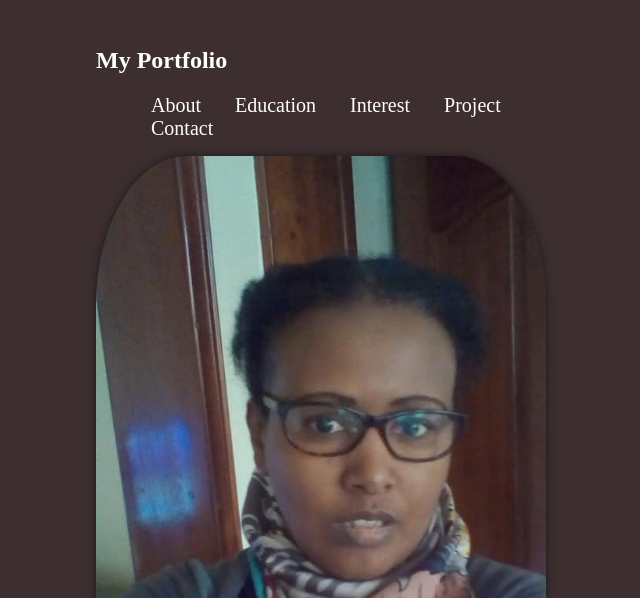
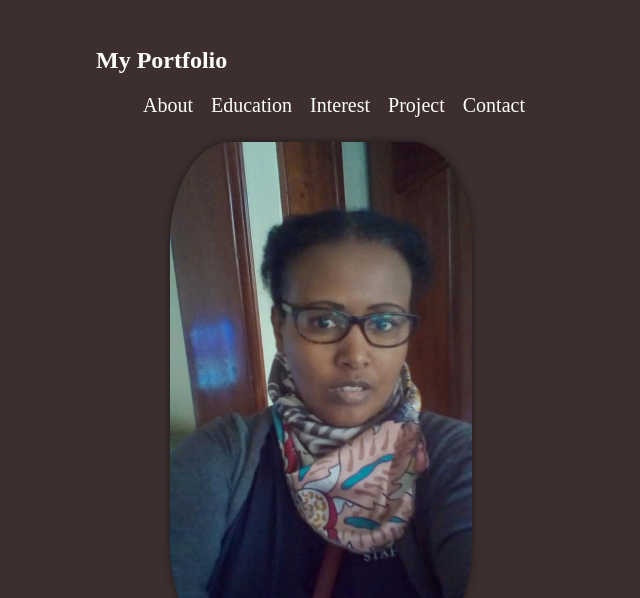
Before and after one commit to usanCode/my_portofolio, a plain HTML site: page index.html in a window 1280 px wide. Shown: the part 202-800 px from the top of the page, without its empty margins (94-734 px from the left). Drawn offline with Linux system fonts and the light colour scheme; a web font is replaced by a local one.

Commit message:
centering the image.

```diff
--- a/styles.css
+++ b/styles.css
@@ -11,7 +11,7 @@ body{
 .grid-container{
     display: grid;
     grid-template-columns:45%  45%;
-    grid-template-rows:15% 10%  10% 60%  ;
+    grid-template-rows:15% 10%  5% 60%  ;
     width: 1000px;
     height: 800%;
 
@@ -66,7 +66,7 @@ h1{
 
 li{
     display: inline;
-    padding: 15px;
+    padding: 7px;
 
     font-size: 20px;
 
@@ -87,8 +87,8 @@ a:hover{
     height: auto;
 
     justify-content: center;
-    grid-column-start: 2;
-    grid-column-end:3;
+    grid-column-start: 3;
+    grid-column-end:4;
     grid-row-start: 4;
     grid-row-end: 5;
 
@@ -111,15 +111,19 @@ a:hover{
     grid-column-end:2;
     grid-row-start: 4;
     grid-row-end: 5;
+    display: flex;
+    justify-content: center;
+    padding: 2%;
 
 
 }
 
 img{
-    width: 100%;
-    height:fit-content;
+    width: 70%;
+    height:70%;
     border-radius: 20%;
     box-shadow: 0 0 10px rgba(0,0,0,0.5);
+
 }
 
 .email{
```
